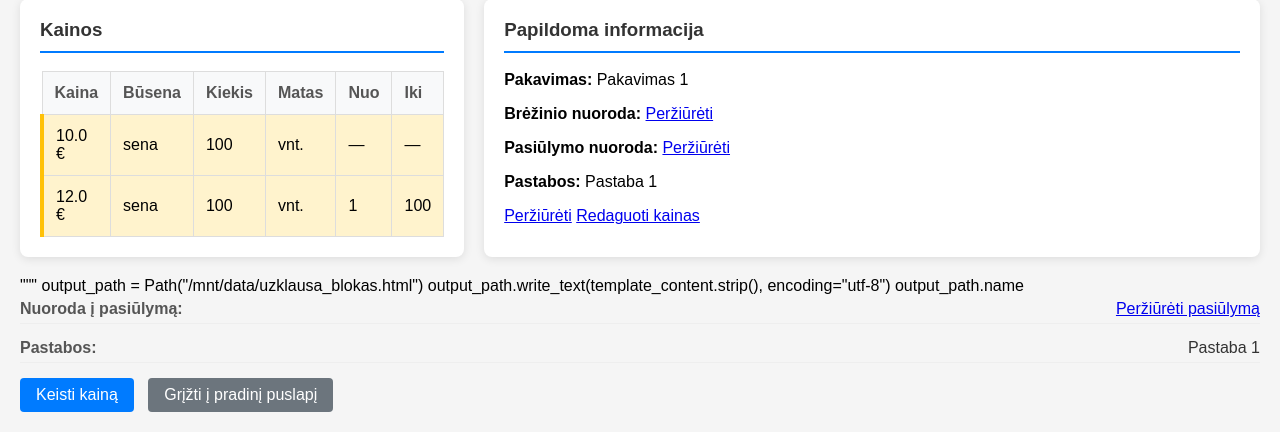
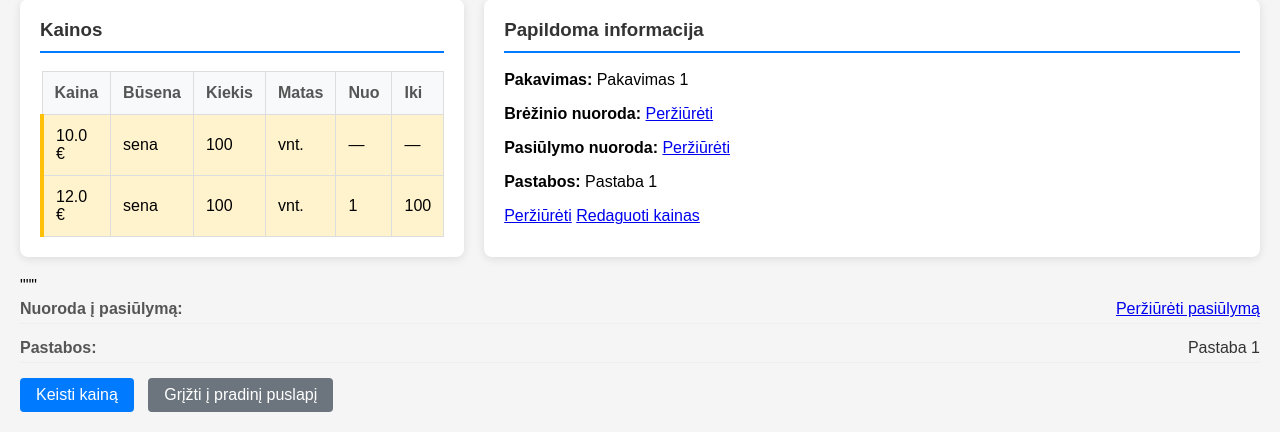
Before and after one commit to raimisbo/Elameta-registras, a Django app: page /detaliu_registras/uzklausos/1/ in a window 1280 px wide. Shown: the part 481-913 px from the top of the page. Run offline with Django 5.2, Linux system fonts and the light colour scheme; data comes from the database, SQL or seed files in the repository.

Commit message:
Atjungti nenaudojami sablonai

```diff
--- a/detaliu_registras/templates/snippets/uzklausa_blokas.html
+++ b/detaliu_registras/templates/snippets/uzklausa_blokas.html
@@ -103,7 +103,7 @@ template_content = """
 """
 
 <!--# Išsaugome failą-->
-output_path = Path("/mnt/data/uzklausa_blokas.html")
-output_path.write_text(template_content.strip(), encoding="utf-8")
+<!--output_path = Path("/mnt/data/uzklausa_blokas.html")-->
+<!--output_path.write_text(template_content.strip(), encoding="utf-8")-->
 
-output_path.name
+<!--output_path.name-->
```
Also changed, not shown: detaliu_registras/templates/_components.html (renamed from detaliu_registras/templates/components.html), detaliu_registras/templates/detaliu_registras/_ivesti_uzklausa.html (renamed from detaliu_registras/templates/detaliu_registras/ivesti_uzklausa.html), detaliu_registras/templates/detaliu_registras/_redaguoti_kaina.html (renamed from detaliu_registras/templates/detaliu_registras/redaguoti_kaina.html).
